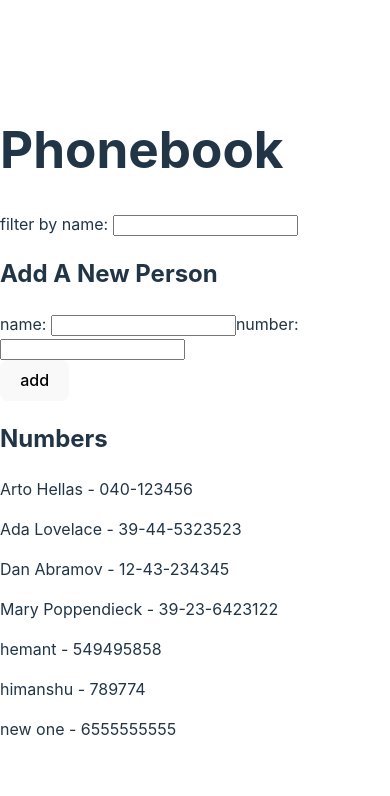
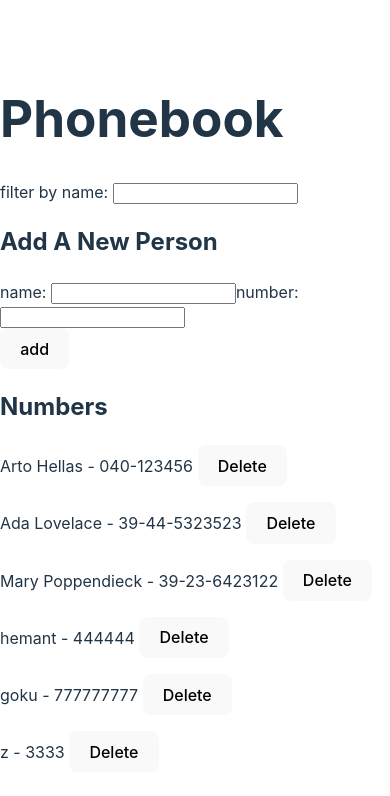
Before and after one commit to hemantsinghparihar/fullstackOpen.project, a React (Vite) app in the folder part2/phonebook/: page / in a window 390 px wide. Shown: the top 796 px of the page. Built offline with nearby package versions, Linux system fonts and the light colour scheme; data requests are answered from the project's data file.

Commit message:
added delete and update to phonebook

```diff
--- a/part2/phonebook/db.json
+++ b/part2/phonebook/db.json
@@ -11,29 +11,24 @@
       "id": "2"
     },
     {
-      "name": "Dan Abramov",
-      "number": "12-43-234345",
-      "id": "3"
-    },
-    {
       "name": "Mary Poppendieck",
       "number": "39-23-6423122",
       "id": "4"
     },
     {
-      "id": "5d54",
       "name": "hemant",
-      "number": "549495858"
+      "number": "444444",
+      "id": "5d54"
     },
     {
-      "id": "937c",
-      "name": "himanshu",
-      "number": "789774"
+      "id": "4cde",
+      "name": "goku",
+      "number": "777777777"
     },
     {
-      "id": "565e",
-      "name": "new one",
-      "number": "6555555555"
+      "id": "3e29",
+      "name": "z",
+      "number": "3333"
     }
   ]
 }
--- a/part2/phonebook/src/App.jsx
+++ b/part2/phonebook/src/App.jsx
@@ -41,21 +41,29 @@ console.log('✌️persons --->', persons);
       number:newNum,
      }
      //checking if the person already exists
-     const areObjEqual=(person,newPerson)=>{
+    //  const areObjectsEqual=(person,newPerson)=>{
 
-      if(person.name.toLowerCase()===newPerson.name.toLowerCase()){
-        return true
+    //   if(person.name.toLowerCase()===newPerson.name.toLowerCase()){
+    //     return true
+    //   }
+    //   else{
+    //     return false //if the name do not match with any existing name return a false
+    //   }
+
+    //  }
+    //  console.log('✌️persons before comparing --->', persons);
+    //  const ifAleadyExists=persons.some(person=>areObjectsEqual(person,newPerson))
+
+
+  const existingPerson = persons.find(person => person.name.toLowerCase() === newPerson.name.toLowerCase());
+
+     if(existingPerson){
+      //alert(`${newPerson.name} already exists here bro stop copying other's name  please!`)
+      const wantToChange=window.confirm(`${newPerson.name} exists in db,do you want to update the number?`);
+      if(wantToChange){
+        const updatedPerson = await personService.updateNumber(existingPerson.id, newPerson);
+        setPersons(persons.map(person => (person.id === updatedPerson.id ? updatedPerson : person)));
       }
-      else{
-        return false //if the name do not match with any existing name return a false
-      }
-
-     }
-     console.log('✌️persons before comparing --->', persons);
-     const ifAleadyExists=persons.some(person=>areObjEqual(person,newPerson))
-
-     if(ifAleadyExists){
-      alert(`${newPerson.name} already exists here bro stop copying other's name  please!`)
      }
      else{
       // const persiano=persons.concat(newPerson)
@@ -75,6 +83,16 @@ console.log('✌️persons --->', persons);
     }
 
 
+  }
+  // --------delete
+  const handleDeletePerson=async(id)=>{
+     console.log('✌️id --->', id);
+     const personToBeDeleted= persons.find(person => person.id === id)
+     const confirmation=window.confirm(`sure you wanna delete ${personToBeDeleted.name}`)
+     if(confirmation){
+      await  personService.deletePerson(id);
+      setPersons(persons.filter(person => person.id !== id))//this is because we instantly want to render the list of new users after deletion. if we dont do it the user will still get deleted but we cant see any changes in our list untill we reload it
+     }
   }
   // -------------------handling input-----------------------------------
   const handleNewName=(event)=>{
@@ -128,7 +146,7 @@ console.log('✌️persons --->', persons);
           <button type="submit">add</button>
         </div>
       </form> */}
-      <Numbers persons={persons}/>
+      <Numbers persons={persons} handleDeletePerson={handleDeletePerson}/>
       {/* <h2>Numbers</h2>
       {persons.map(person=>
         <p key={person.name}>{person.name} -  {person.number}</p>
--- a/part2/phonebook/src/Numbers.jsx
+++ b/part2/phonebook/src/Numbers.jsx
@@ -1,11 +1,14 @@
 import React from 'react'
 
 function Numbers(props) {
+  const {persons,handleDeletePerson}=props
   return (
     <div>
       <h2>Numbers</h2>
-      {props.persons.map(person=>
-        <p key={person.name}>{person.name} -  {person.number}</p>
+      {persons.map(person=>
+        <React.Fragment key={person.id}>
+        <p>{person.name} - {person.number} <button onClick={() => handleDeletePerson(person.id)}>Delete</button></p>
+      </React.Fragment>
         )}
     </div>
   )
--- a/part2/phonebook/src/services/personsServices.jsx
+++ b/part2/phonebook/src/services/personsServices.jsx
@@ -12,9 +12,23 @@ const addPerson = async newPerson => {
   return response.data;
 };
 
+const deletePerson=async(id)=>{
+  const response = await axios.delete(`${baseUrl}/${id}`);
+  return response.data;
+
+};
+
+const updateNumber = async (id, updatedPerson) => {
+  const response = await axios.put(`${baseUrl}/${id}`, updatedPerson);
+  return response.data;
+};
+
+
 const personService = {
   getAllPersons,
   addPerson,
+  deletePerson,
+  updateNumber
 };
 
 export default personService;
```
